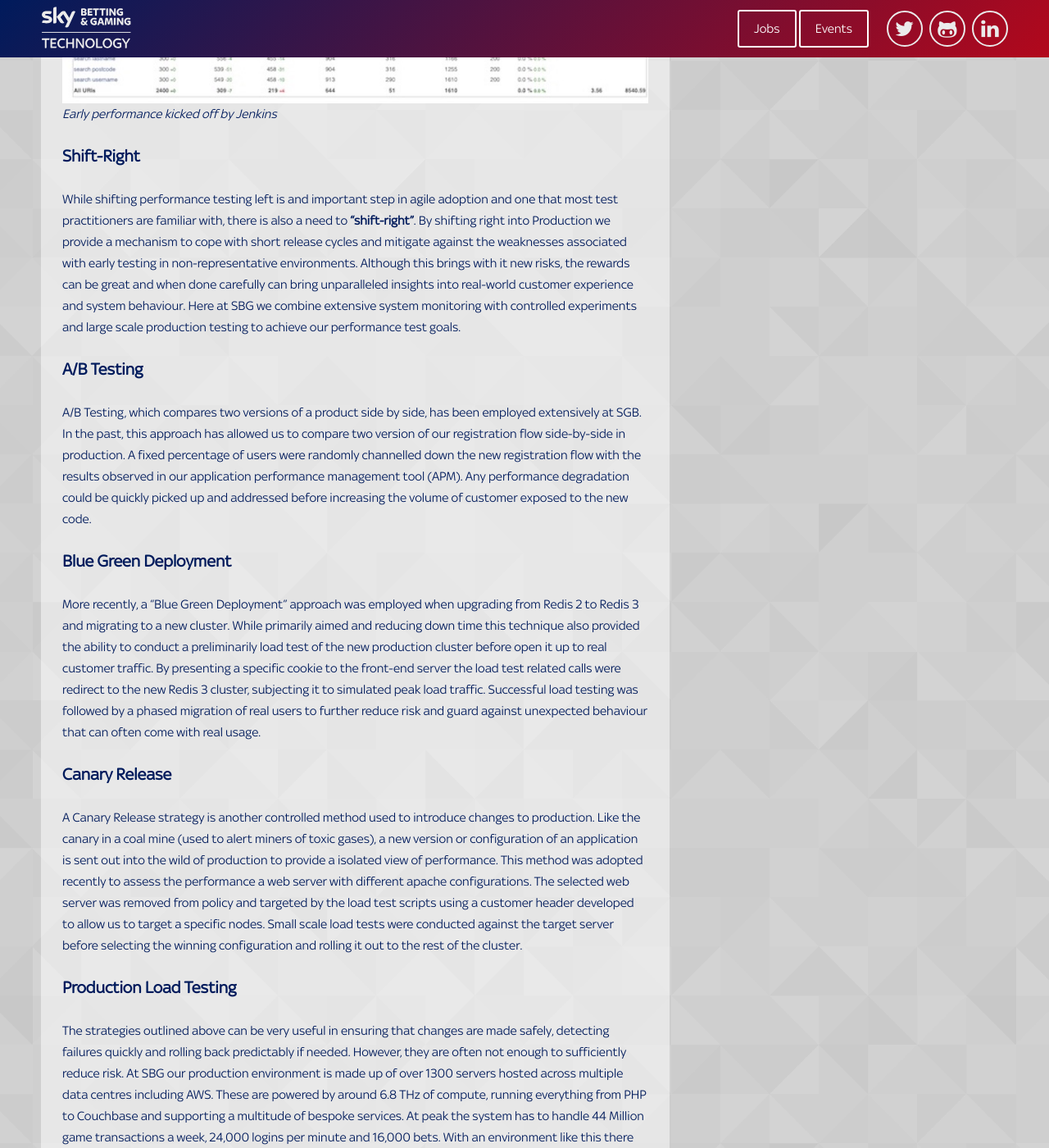
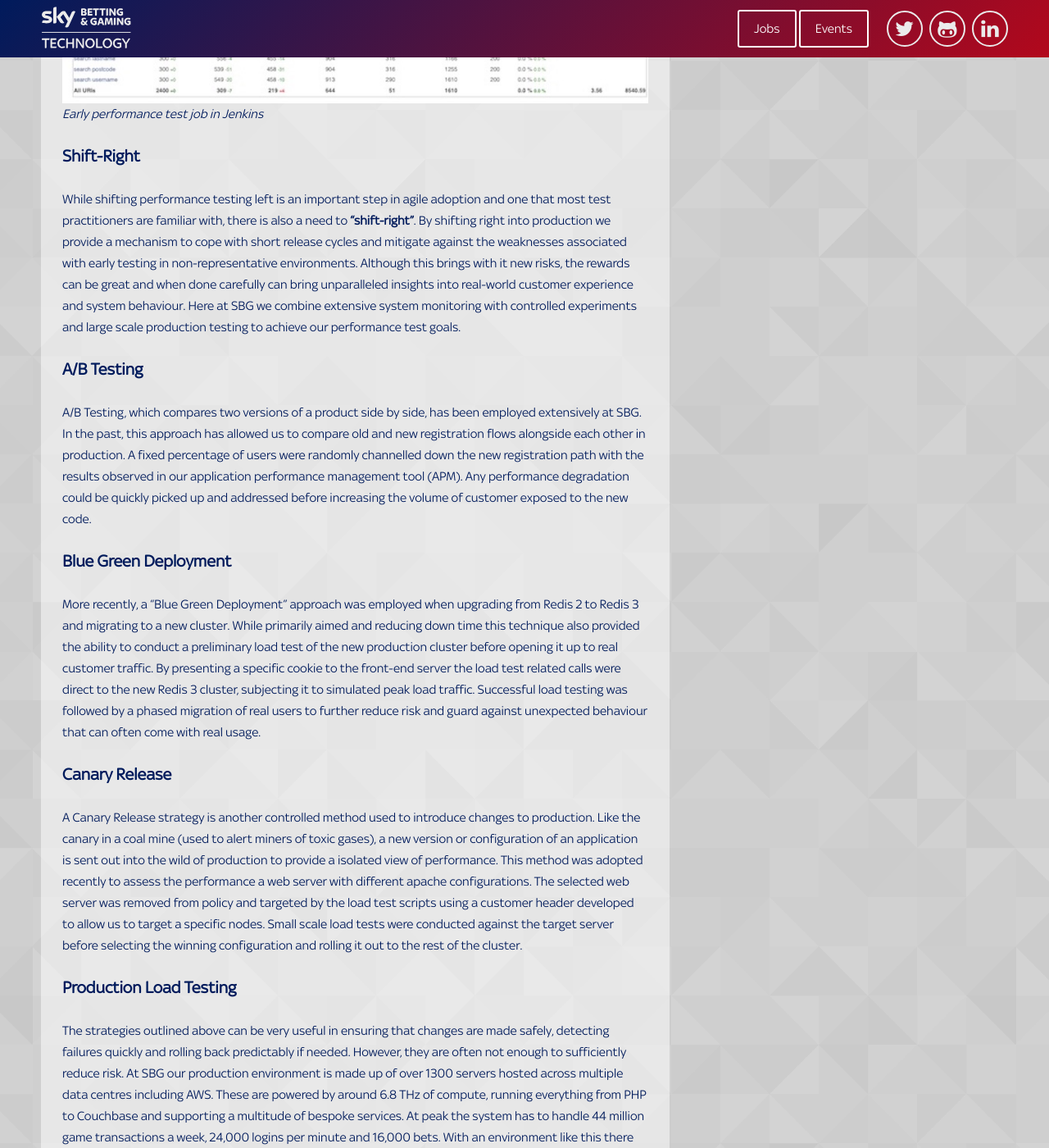
Before and after one commit to skybet/skybet.github.io, a Jekyll site: the page built from _posts/2017-10-10-performance-left-right-and-center.md, in a window 1280 px wide and 1400 px high, scrolled down 1605 px. Shown: the whole window at 82% size. Built offline with Jekyll 4.4.1, drawn with Linux system fonts in a browser that asks for light colours; nearby versions of some CDN libraries; some web fonts are replaced; comment, search, counter and statistics services are not loaded; some of the changed text lies outside the part shown.

Commit message:
update with review changes

```diff
--- a/_data/categories.yml
+++ b/_data/categories.yml
@@ -69,3 +69,6 @@
 
 - name: Cloud Computing
   slug: cloud-computing
+
+- name: Testing
+  slug: testing
--- a/_posts/2017-10-10-performance-left-right-and-center.md
+++ b/_posts/2017-10-10-performance-left-right-and-center.md
@@ -2,9 +2,9 @@
 layout:     post
 title:      Performance Left Right and Center.
 date:       2017-10-10
-summary:    Why we need a holistic approach to performance testing  - it's not all about Shift-Left.
+summary:    Why we need a holistic approach to performance testing in Agile development  - it's not all about Shifting Left.
 image:      perf-lrc-frontpage.jpg
-category:   Devops
+category:   Testing
 tags:       Performance
 author:     paul_whitehead
 ---
@@ -18,31 +18,31 @@
 The “Shift-left” approach to testing refers the practice of starting testing as early as possible in the software development lifecycle (SDLC). In the agile arena, testing is performed iteratively during short test cycles with the aim of getting things right from the outset and reducing cost by early defect detection. The “test early and often” approach can be applied to performance testing too. At SBG we consider performance requirements from the outset and seek opportunities to perform early performance testing both locally and early test environments. Performance is seen as everyones responsibility and although autonomous, each squad ( small agile team) works collaboratively with a shared purpose of delivering a fast and reliable service.
 
 ![Early Perf Testing](/images/perf-lrc-jenkins.jpg)
-*Early performance kicked off by Jenkins*
+*Early performance test job in Jenkins*
 
 ### Shift-Right
-While shifting performance testing left is and important step in agile adoption and one that most test practitioners are familiar with, there is also a need to **“shift-right”**. By shifting right into Production we provide a mechanism to cope with short release cycles and mitigate against the weaknesses associated with early testing in non-representative environments. Although this brings with it new risks, the rewards can be great and when done carefully can bring unparalleled insights into real-world customer experience and system behaviour. Here at SBG we combine extensive system monitoring with controlled experiments and large scale production testing to achieve our performance test goals.
+While shifting performance testing left is an important step in agile adoption and one that most test practitioners are familiar with, there is also a need to **“shift-right”**. By shifting right into production we provide a mechanism to cope with short release cycles and mitigate against the weaknesses associated with early testing in non-representative environments. Although this brings with it new risks, the rewards can be great and when done carefully can bring unparalleled insights into real-world customer experience and system behaviour. Here at SBG we combine extensive system monitoring with controlled experiments and large scale production testing to achieve our performance test goals.
 
 ### A/B Testing
-A/B Testing, which compares two versions of a product side by side, has been employed extensively at SGB. In the past, this approach has allowed us to compare two version of our registration flow side-by-side in production. A fixed percentage of users were randomly channelled down the new registration flow with the results observed in our application performance management tool (APM). Any performance degradation could be quickly picked up and addressed before increasing the volume of customer exposed to the new code.
+A/B Testing, which compares two versions of a product side by side, has been employed extensively at SBG. In the past, this approach has allowed us to compare old and new registration flows alongside each other in production. A fixed percentage of users were randomly channelled down the new registration path with the results observed in our application performance management tool (APM). Any performance degradation could be quickly picked up and addressed before increasing the volume of customer exposed to the new code.
 
 ### Blue Green Deployment
-More recently, a “Blue Green Deployment” approach was employed when upgrading from Redis 2 to Redis 3 and migrating to a new cluster. While primarily aimed and reducing down time this technique also provided the ability to conduct a preliminarily load test of the new production cluster before open it up to real customer traffic. By presenting a specific cookie to the front-end server the load test related calls were redirect to the new Redis 3 cluster, subjecting it to simulated peak load traffic. Successful load testing was followed by a phased migration of real users to further reduce risk and guard against unexpected behaviour that can often come with real usage.
+More recently, a “Blue Green Deployment” approach was employed when upgrading from Redis 2 to Redis 3 and migrating to a new cluster. While primarily aimed and reducing down time this technique also provided the ability to conduct a preliminary load test of the new production cluster before opening it up to real customer traffic. By presenting a specific cookie to the front-end server the load test related calls were direct to the new Redis 3 cluster, subjecting it to simulated peak load traffic. Successful load testing was followed by a phased migration of real users to further reduce risk and guard against unexpected behaviour that can often come with real usage.
 
 ### Canary Release
 A Canary Release strategy is another controlled method used to introduce changes to production. Like the canary in a coal mine (used to alert miners of toxic gases), a new version or configuration of an application is sent out into the wild of production to provide a isolated view of performance. This method was adopted recently to assess the performance a web server with different apache configurations. The selected web server was removed from policy and targeted by the load test scripts using a customer header developed to allow us to target a specific nodes. Small scale load tests were conducted against the target server before selecting the winning configuration and rolling it out to the rest of the cluster.
 
 ### Production Load Testing
-The strategies outlined above can be very useful in ensuring that changes are made safely, detecting failures quickly and rolling back predictably if needed. However, they are often not enough to sufficiently reduce risk. At SBG our production environment is made up of over 1300 servers hosted across multiple data centres including AWS. These are powered by around 6.8 THz of compute, running everything from PHP to Couchbase and supporting a multitude of bespoke services. At peak the system has to handle 44 Million game transactions a week, 24,000 logins per minute and 16,000 bets. With an environment like this there really is no substitute for large scale production load testing. At SBG we conduct frequent load tests from Amazon Web Services (AWS) using our custom load test framework and calling on 50,000 test accounts to simulate the desired load profile. These test are performed by individual teams looking to validate a recent change or cross-team tests seeking to evaluate system behaviour across all our key services. In preparation for big sporting events like the Grand National, production testing begins months in advance with key stages of the day rigorously load tested. Once we are satisfied with the results we continue to test to guard against regression and fine tune our services.
+The strategies outlined above can be very useful in ensuring that changes are made safely, detecting failures quickly and rolling back predictably if needed. However, they are often not enough to sufficiently reduce risk. At SBG our production environment is made up of over 1300 servers hosted across multiple data centres including AWS. These are powered by around 6.8 THz of compute, running everything from PHP to Couchbase and supporting a multitude of bespoke services. At peak the system has to handle 44 million game transactions a week, 24,000 logins per minute and 16,000 bets. With an environment like this there really is no substitute for large scale production load testing. At SBG we conduct frequent load tests from Amazon Web Services (AWS) using our custom load test framework and calling on 50,000 test accounts to simulate the desired load profile. These test are performed by individual teams looking to validate a recent change or cross-team tests seeking to evaluate system behaviour across all our key services. In preparation for big sporting events like the Grand National, production testing begins months in advance with key stages of the day rigorously load tested. Once we are satisfied with the results we continue to test to guard against regression and fine tune our services.
 
 ![Production Load Test](/images/perf-lrc-aws.jpg)
 *Production load testing in action
 
 ### Monitoring
-To be truly successful, shift-right must have good monitoring as a cornerstone of the approach. None of the production testing outlined above would give us the insight needed without sufficient monitoring in place to proactively evaluate performance. SBG have a range of solutions at our disposal which together give us a 360 degree view of system performance. Graphite metric gathering is used in conjunction with Grafana dashboards to give us tailored and inexhaustible view of our systems and underlaying infrastructure. New Relic provides further visibility of our services including Real User Monitoring (RUM) to give information on real user experience from page load times on specific browsers to individual calls made from each system component. Log files are feed into Splunk, an enterprise log file monitoring solution, to give us additional performance metrics and allow us to diagnose problems that may manifest themselves in the form of log patterns. Our Nagios monitoring provides system heath checks to ensure that if any part of platform encounters a problem we can quickly act on it.
+To be truly successful, shift-right must have good monitoring as a cornerstone of the approach. None of the production testing outlined above would give us the insight needed without sufficient monitoring in place to proactively evaluate performance. SBG have a range of solutions at our disposal which together give us a 360 degree view of system performance. Graphite metric gathering is used in conjunction with Grafana dashboards to give us tailored and inexhaustible view of our services and underlaying infrastructure. New Relic provides further visibility including Real User Monitoring (RUM) to give information on real user experience from page load times on specific browsers to individual calls made from each system component. Log files are fed into Splunk, an enterprise log file monitoring solution, to give us additional performance metrics and allow us to diagnose problems that may manifest themselves in the form of log patterns. Our Nagios monitoring provides system heath checks to ensure that if any part of platform encounters a problem we can quickly act the resulting alerts.
 
 ![Monitoring](/images/perf-lrc-grafana.jpg)
 *One of many dashboards used to monitor the system*
 
 ### Conclusion
-Wherever and whenever performance testing takes it cannot be done in isolation and requires a thorough understand of production usage. Any tests, even those performed at the earliest stages, require knowledge of real world usage. Ultimately performance testing requires a holistic approach which encompasses both shift-left and shift-right testing. Early testing is crucial to ensure early detection but “Released” should not mean “Done”. Performance testing should, where it is practical to do so, continue into production. Furthermore, whether performance testing is or isn’t conducted in production, real user experience should continue to be analysed as it is ultimately the only definitive means of finding out if a change is production ready. At Sky Betting an Gaming performance is critical to our success and that’s why we put performance at the left, right and center of everything we do.
+Wherever and whenever performance testing takes place it cannot be done in isolation and requires a thorough understand of production usage. Any tests, even those performed at the earliest stages, require knowledge of real world usage. Ultimately performance testing requires a holistic approach which encompasses both shift-left and shift-right testing. Early testing is crucial to ensure early detection but “Released” should not mean “Done”. Performance testing should, where it is practical to do so, continue into production. Furthermore, whether performance testing is or isn’t conducted in production, real user experience should continue to be analysed as it is ultimately the only definitive means of finding out if a change is production ready. At Sky Betting an Gaming performance is critical to our success and that’s why we put performance at the left, right and center of everything we do.
```
Also changed, not shown: category/testing.md (added, +6 -0 lines).
